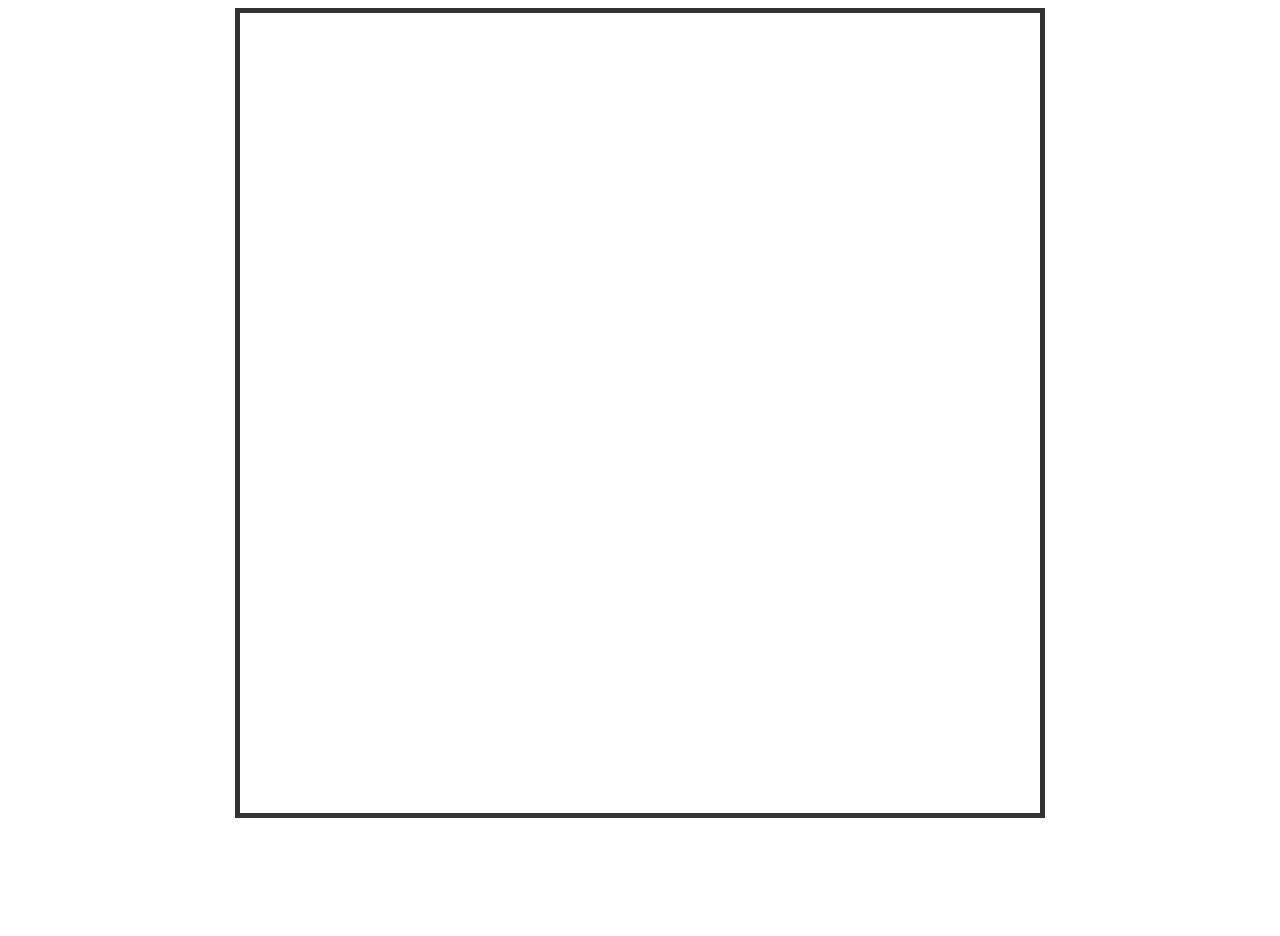
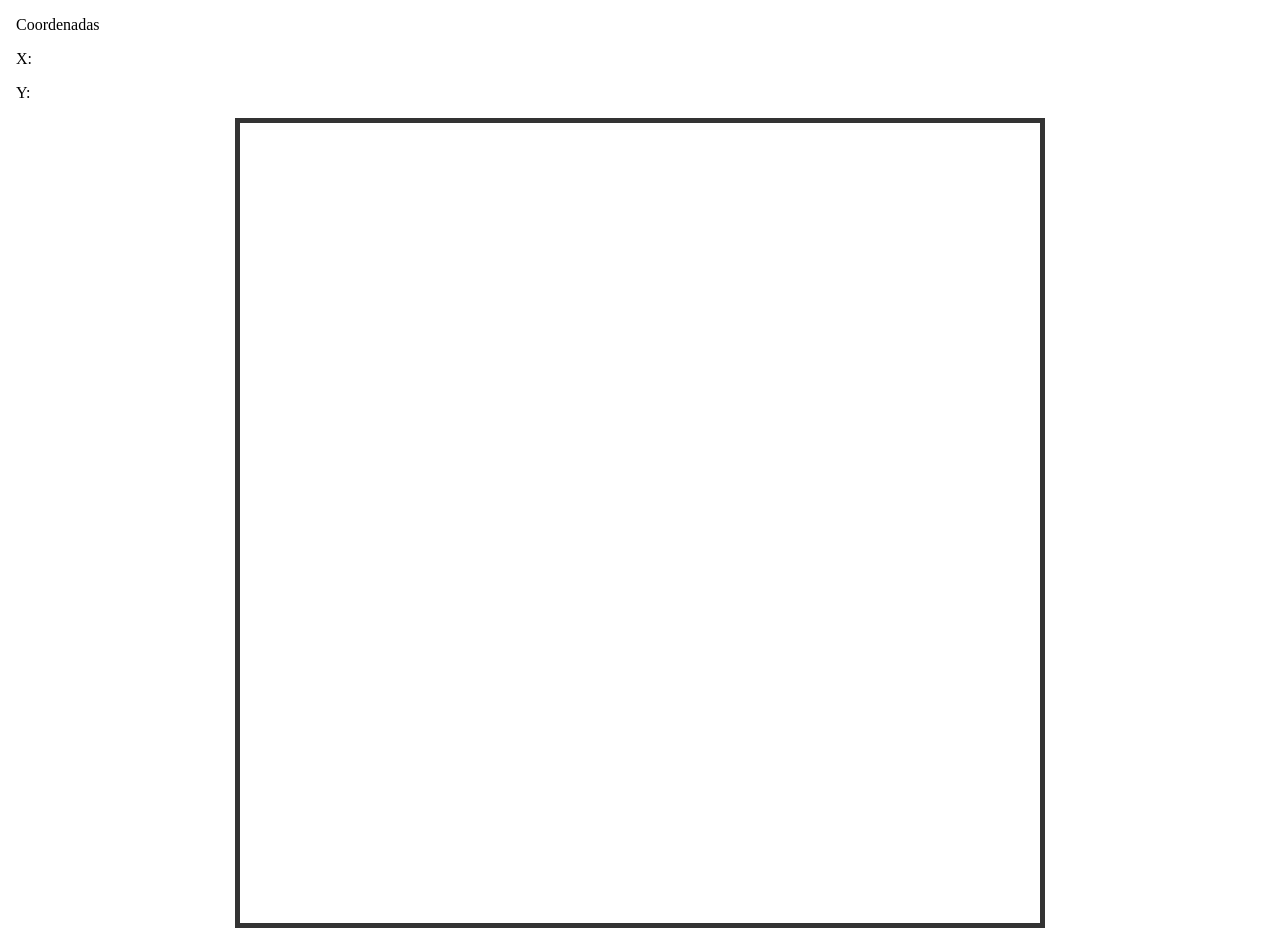
Before and after one commit to pmdmartins21/Bouncing-Balls, a Vue app: page / in a window 1280 px wide. Before the commit the page ends 826 px from the top, so only its background shows below. Built offline with nearby package versions, Linux system fonts and the light colour scheme.

Commit message:
catch mouse coordinates and save them in variables

```diff
--- a/src/App.vue
+++ b/src/App.vue
@@ -3,22 +3,29 @@ export default {
   name: "App",
   data() {
     return {
-      counter: 0,
+      MouseX: null,
+      MouseY: null,
     }
   },
   methods: {
-    clickedBackground() {
+    //function to instantiate and launch a ball passing the coordinates as props.
+    clickedBackground(event: MouseEvent) {
       console.log("clicked background");
+      //get the coordinates and save them in the variables
+      this.MouseX = event.pageX;
+      this.MouseY = event.pageY;
     },
   },
 };
 </script>
 
 <template >
-  <body @click="clickedBackground">
+  <body @click="clickedBackground ">
     <div class="container">
-      <div class="box">
-      </div>
+      <p>Coordenadas</p>
+      <p>X: {{ MouseX }}</p>
+      <p>Y: {{ MouseY }}</p>
+      <div class="box"></div>
     </div>
   </body>
 
```
